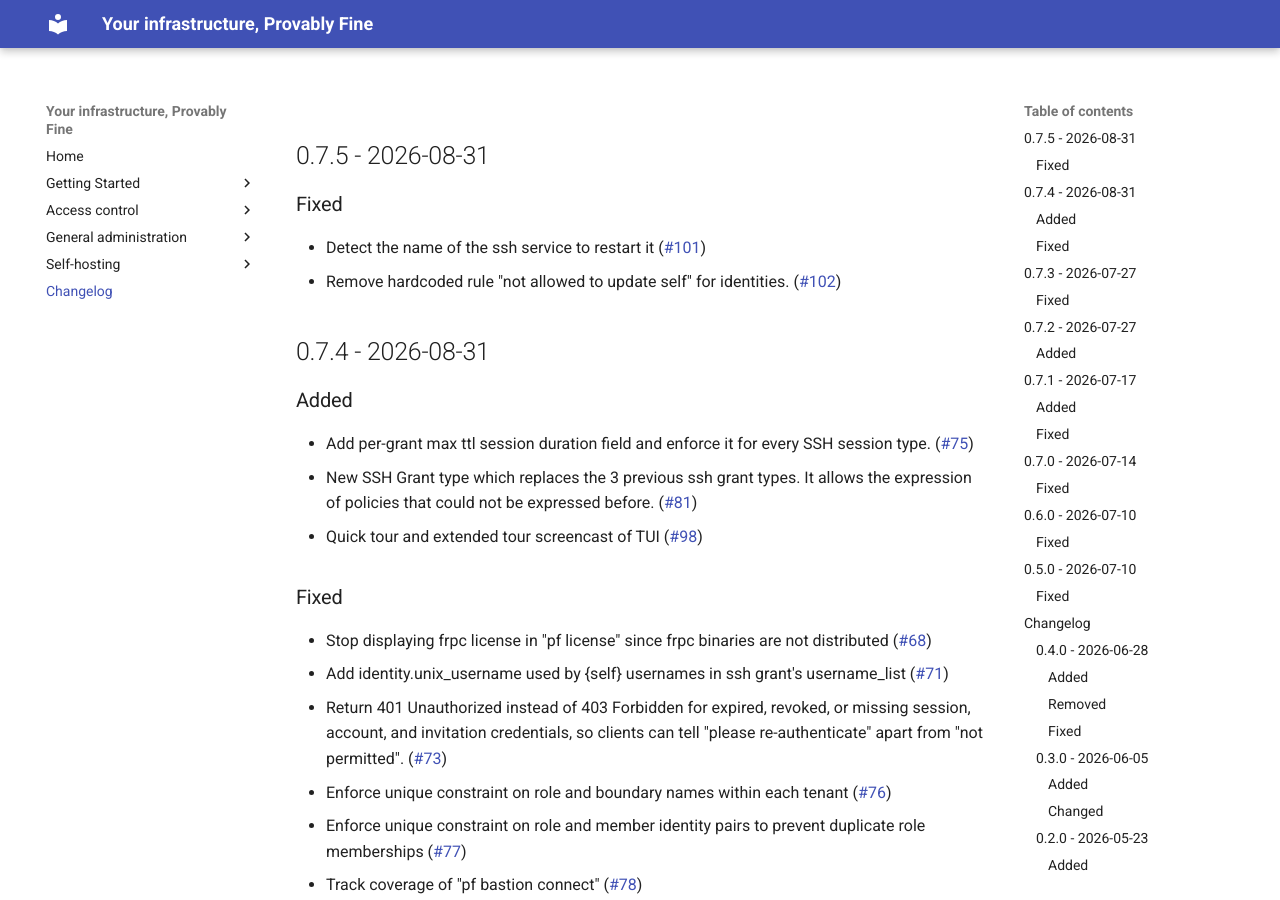
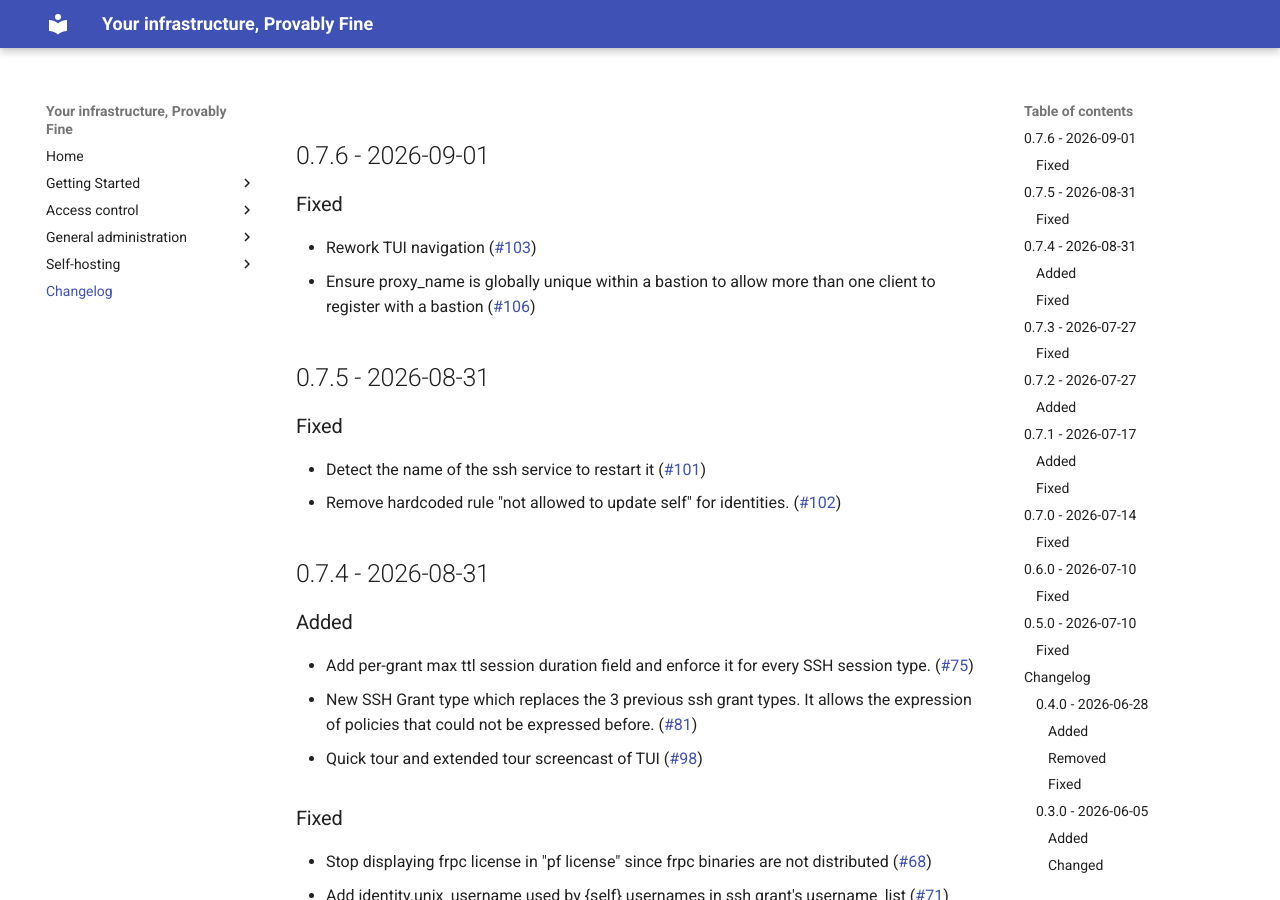
Before and after one commit to provablyfine/pf, an MkDocs documentation site: the page built from docs/changelog.md, in a window 1280 px wide and 900 px high. Built offline with MkDocs 1.6.1 and Material for MkDocs 9.7.7, drawn with Linux system fonts in a browser that asks for light colours; nearby versions of some CDN libraries; library files that are not in the unit come from our copies; comment, search, counter and statistics services are not loaded; the version menu is left out.

Commit message:
release: 0.7.6

```diff
--- a/docs/changelog.md
+++ b/docs/changelog.md
@@ -1,3 +1,11 @@
+## 0.7.6 - 2026-09-01
+
+### Fixed
+
+- Rework TUI navigation ([#103](https://github.com/provablyfine/pf/issues/103))
+- Ensure proxy_name is globally unique within a bastion to allow more than one client to register with a bastion ([#106](https://github.com/provablyfine/pf/issues/106))
+
+
 ## 0.7.5 - 2026-08-31
 
 ### Fixed
--- a/pyproject.toml
+++ b/pyproject.toml
@@ -12,7 +12,7 @@ maintainers = [
 ]
 description = "Centralized Access-Control for SSH"
 readme = "README.md"
-version = "0.7.5"
+version = "0.7.6"
 license = "AGPL-3.0-only"
 license-files = ["LICENSE.md"]
 keywords = ["SSH", "access-control", "bastion"]
```
Also changed, not shown: CHANGELOG.md (+8 -0 lines), changelog.d/103.bugfix.md (deleted, +0 -1 lines), changelog.d/106.bugfix.md (deleted, +0 -1 lines), 1 other file.
